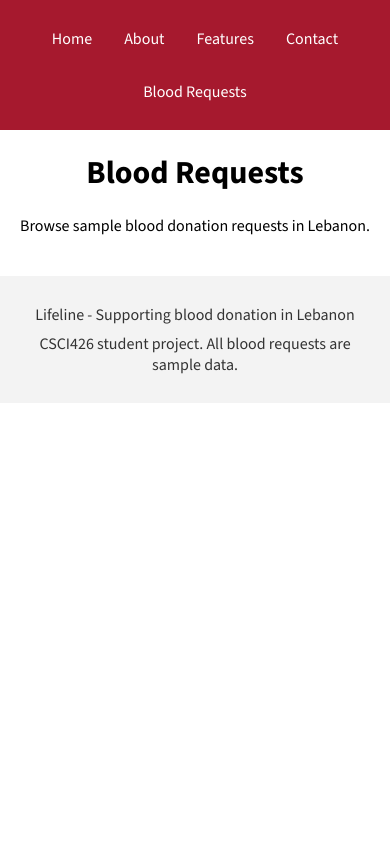
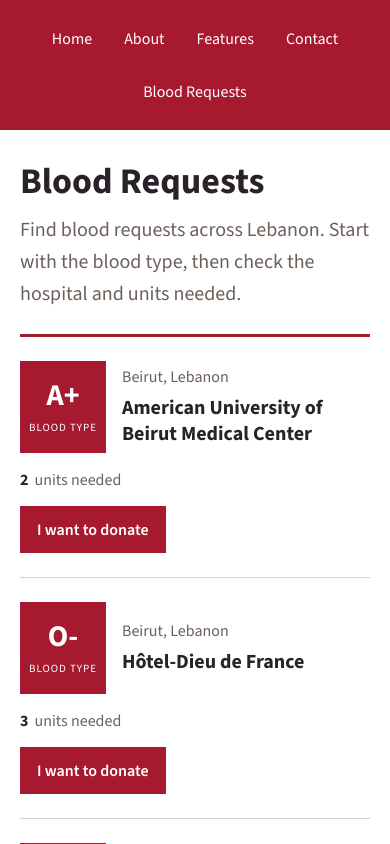
Before and after one commit to HusseinHraibi/LifeLine, a React (Create React App) app: page /requests in a window 390 px wide. Shown: the top 844 px of the page. Built offline with nearby package versions, Linux system fonts and the light colour scheme.

Commit message:
Add blood requests and donation compatibility checker

```diff
--- /dev/null
+++ b/src/components/DonationForm.js
@@ -0,0 +1,50 @@
+import { useState } from 'react';
+import bloodCompatibility from '../data/bloodCompatibility';
+
+function DonationForm({ bloodType }) {
+  const [donorType, setDonorType] = useState('');
+  const [result, setResult] = useState('');
+  const bloodTypes = ['A+', 'A-', 'B+', 'B-', 'AB+', 'AB-', 'O+', 'O-'];
+
+  function handleChange(e) {
+    setDonorType(e.target.value);
+    setResult('');
+  }
+
+  function handleSubmit(e) {
+    e.preventDefault();
+
+    if (donorType === '') {
+      setResult('Please select your blood type.');
+      return;
+    }
+
+    // Look up the request's recipient type, then check the selected donor type.
+    const allowedDonors = bloodCompatibility[bloodType];
+    if (allowedDonors.includes(donorType)) {
+      setResult('Your blood type is potentially compatible for red blood cell donation to this request. Contact the hospital to confirm screening and next steps.');
+    } else {
+      setResult('Your blood type is not listed as compatible for red blood cell donation to this request. You can check another request.');
+    }
+  }
+
+  return (
+    <form className="donation-form" onSubmit={handleSubmit}>
+      <h3>Check your blood type</h3>
+      <label>
+        Your blood type
+        <select value={donorType} onChange={handleChange}>
+          <option value="">Select blood type</option>
+          {bloodTypes.map((type) => (
+            <option key={type} value={type}>{type}</option>
+          ))}
+        </select>
+      </label>
+      <button type="submit">Check compatibility</button>
+      <p role="status">{result}</p>
+      <p className="donation-note">Blood type alone does not determine donation eligibility. Hospital screening and cross-matching are required. This check applies to red blood cells, not plasma or platelets.</p>
+    </form>
+  );
+}
+
+export default DonationForm;
--- a/src/components/Footer.js
+++ b/src/components/Footer.js
@@ -4,7 +4,6 @@ function Footer() {
   return (
     <footer className="footer">
       <p>Lifeline - Supporting blood donation in Lebanon</p>
-      <p>CSCI426 student project. All blood requests are sample data.</p>
     </footer>
   );
 }
--- /dev/null
+++ b/src/components/RequestCard.js
@@ -0,0 +1,34 @@
+import '../styles/RequestCard.css';
+import { useState } from 'react';
+import DonationForm from './DonationForm';
+
+function RequestCard({ bloodType, hospital, area, units }) {
+  const [showForm, setShowForm] = useState(false);
+
+  function toggleForm() {
+    setShowForm(!showForm);
+  }
+
+  return (
+    <article className="request-card">
+      <div className="request-blood-type">
+        <span>{bloodType}</span>
+        <small>BLOOD TYPE</small>
+      </div>
+      <div className="request-details">
+        <p className="request-location">{area}, Lebanon</p>
+        <h2>{hospital}</h2>
+      </div>
+      <p className="request-units">
+        <strong>{units}</strong>
+        <span>{units === 1 ? 'unit needed' : 'units needed'}</span>
+      </p>
+      <button className="donate-button" type="button" onClick={toggleForm} aria-expanded={showForm}>
+        {showForm ? 'Close checker' : 'I want to donate'}
+      </button>
+      {showForm && <DonationForm bloodType={bloodType} />}
+    </article>
+  );
+}
+
+export default RequestCard;
--- /dev/null
+++ b/src/data/bloodCompatibility.js
@@ -0,0 +1,14 @@
+// Recipient type on the left, possible red cell donor types on the right.
+// Source: https://www.hematology.org/Resources/Patients/Blood-Basics/Blood-Banking-and-Donation/Blood-Safety-and-Matching
+const bloodCompatibility = {
+  'A+': ['A+', 'A-', 'O+', 'O-'],
+  'A-': ['A-', 'O-'],
+  'B+': ['B+', 'B-', 'O+', 'O-'],
+  'B-': ['B-', 'O-'],
+  'AB+': ['A+', 'A-', 'B+', 'B-', 'AB+', 'AB-', 'O+', 'O-'],
+  'AB-': ['AB-', 'A-', 'B-', 'O-'],
+  'O+': ['O+', 'O-'],
+  'O-': ['O-']
+};
+
+export default bloodCompatibility;
--- /dev/null
+++ b/src/data/requests.js
@@ -0,0 +1,11 @@
+// Hospital names are real; blood types and quantities are fictional frontend data.
+const requests = [
+  { id: 1, bloodType: 'A+', hospital: 'American University of Beirut Medical Center', area: 'Beirut', units: 2 },
+  { id: 2, bloodType: 'O-', hospital: 'Hôtel-Dieu de France', area: 'Beirut', units: 3 },
+  { id: 3, bloodType: 'B+', hospital: 'Saint George Hospital University Medical Center', area: 'Beirut', units: 1 },
+  { id: 4, bloodType: 'AB+', hospital: 'Hôtel-Dieu de France', area: 'Beirut', units: 2 },
+  { id: 5, bloodType: 'O+', hospital: 'American University of Beirut Medical Center', area: 'Beirut', units: 4 },
+  { id: 6, bloodType: 'A-', hospital: 'Saint George Hospital University Medical Center', area: 'Beirut', units: 2 }
+];
+
+export default requests;
--- a/src/pages/About.js
+++ b/src/pages/About.js
@@ -2,7 +2,7 @@ function About() {
     return (
       <main>
         <h1>About Lifeline</h1>
-        <p>Lifeline is a student project supporting blood donation in Lebanon.</p>
+        <p>Lifeline brings blood requests together to support communities across Lebanon.</p>
       </main>
     );
   }
--- a/src/pages/Features.js
+++ b/src/pages/Features.js
@@ -2,7 +2,7 @@ function Features() {
     return (
       <main>
         <h1>Our Features</h1>
-        <p>Browse blood requests and add a sample request.</p>
+        <p>Browse blood requests and add a request.</p>
       </main>
     );
   }
--- a/src/pages/Home.js
+++ b/src/pages/Home.js
@@ -16,7 +16,6 @@ function Home() {
           <Link className="home-primary-link" to="/requests">View Blood Requests</Link>
           <Link className="home-secondary-link" to="/about">About Lifeline</Link>
         </div>
-        <p className="home-demo-note">Student demonstration: all requests are sample data.</p>
       </section>
 
       <section className="home-how" aria-labelledby="how-heading">
@@ -26,7 +25,7 @@ function Home() {
           <article className="home-step">
             <span className="home-step-number">01</span>
             <h3>Browse requests</h3>
-            <p>Explore sample blood requests and see the blood type and location for each one.</p>
+            <p>Explore blood requests and see the blood type and location for each one.</p>
           </article>
           <article className="home-step">
             <span className="home-step-number">02</span>
@@ -35,8 +34,8 @@ function Home() {
           </article>
           <article className="home-step">
             <span className="home-step-number">03</span>
-            <h3>Add a sample request</h3>
-            <p>Try the request form and add an example to the list during your visit.</p>
+            <h3>Add a request</h3>
+            <p>Use the request form to add a blood request to the list during your visit.</p>
           </article>
         </div>
       </section>
--- a/src/pages/Requests.js
+++ b/src/pages/Requests.js
@@ -1,10 +1,27 @@
+import RequestCard from '../components/RequestCard';
+import requests from '../data/requests';
+import '../styles/Requests.css';
+
 function Requests() {
-    return (
-      <main>
+  return (
+    <main className="requests-page">
+      <header className="requests-heading">
         <h1>Blood Requests</h1>
-        <p>Browse sample blood donation requests in Lebanon.</p>
-      </main>
-    );
-  }
+        <p>Find blood requests across Lebanon. Start with the blood type, then check the hospital and units needed.</p>
+      </header>
+      <div className="requests-list">
+        {requests.map((request) => (
+          <RequestCard
+            key={request.id}
+            bloodType={request.bloodType}
+            hospital={request.hospital}
+            area={request.area}
+            units={request.units}
+          />
+        ))}
+      </div>
+    </main>
+  );
+}
 
-  export default Requests;
+export default Requests;
--- a/src/styles/Home.css
+++ b/src/styles/Home.css
@@ -73,12 +73,6 @@
   outline-offset: 4px;
 }
 
-.home-demo-note {
-  margin-top: 24px;
-  font-size: 14px;
-  color: #65585e;
-}
-
 .home-how {
   max-width: 1080px;
   margin: 0 auto;
--- /dev/null
+++ b/src/styles/RequestCard.css
@@ -0,0 +1,160 @@
+.request-card {
+  display: flex;
+  flex-wrap: wrap;
+  align-items: center;
+  gap: 28px;
+  padding: 24px 0;
+  border-bottom: 1px solid #d9d2cb;
+}
+
+.request-blood-type {
+  flex-shrink: 0;
+  width: 100px;
+  padding: 18px 8px;
+  background-color: #a6192e;
+  color: white;
+  text-align: center;
+}
+
+.request-blood-type span {
+  display: block;
+  font-size: 38px;
+  font-weight: 700;
+  line-height: 1.1;
+}
+
+.request-blood-type small {
+  display: block;
+  margin-top: 8px;
+  font-size: 11px;
+  letter-spacing: 1px;
+}
+
+.request-details {
+  flex: 1;
+  min-width: 0;
+}
+
+.request-card h2 {
+  margin: 8px 0 0;
+  font-size: 23px;
+  line-height: 1.3;
+}
+
+.request-location {
+  margin: 0;
+  color: #6c605a;
+  font-size: 16px;
+}
+
+.request-units {
+  flex-shrink: 0;
+  margin: 0;
+  padding-left: 28px;
+  border-left: 1px solid #d9d2cb;
+  text-align: center;
+}
+
+.request-units strong {
+  display: block;
+  font-size: 32px;
+  line-height: 1.2;
+}
+
+.request-units span {
+  display: block;
+  font-size: 15px;
+  color: #6c605a;
+}
+
+.donate-button,
+.donation-form button {
+  padding: 12px 16px;
+  border: 1px solid #a6192e;
+  background-color: #a6192e;
+  color: white;
+  font: inherit;
+  font-weight: 600;
+  cursor: pointer;
+}
+
+.donate-button:hover,
+.donation-form button:hover {
+  background-color: #781224;
+}
+
+.donation-form {
+  box-sizing: border-box;
+  width: 100%;
+  padding: 24px;
+  background-color: #faf5ef;
+}
+
+.donation-form h3 {
+  margin: 0 0 16px;
+}
+
+.donation-form label {
+  display: block;
+  font-weight: 600;
+}
+
+.donation-form select {
+  display: block;
+  box-sizing: border-box;
+  width: 100%;
+  max-width: 320px;
+  margin: 8px 0 16px;
+  padding: 12px;
+  border: 1px solid #6c605a;
+  background-color: white;
+  font: inherit;
+}
+
+.donation-form p {
+  line-height: 1.6;
+}
+
+.donation-note {
+  color: #6c605a;
+  font-size: 14px;
+}
+
+.request-card button:focus-visible,
+.donation-form select:focus-visible {
+  outline: 3px solid #292329;
+  outline-offset: 3px;
+}
+
+@media (max-width: 600px) {
+  .request-card {
+    flex-wrap: wrap;
+    gap: 16px;
+  }
+
+  .request-blood-type {
+    width: 70px;
+  }
+
+  .request-blood-type span {
+    font-size: 30px;
+  }
+
+  .request-card h2 {
+    font-size: 20px;
+  }
+
+  .request-units {
+    width: 100%;
+    padding-left: 0;
+    border-left: 0;
+    text-align: left;
+  }
+
+  .request-units strong,
+  .request-units span {
+    display: inline;
+    margin-right: 6px;
+    font-size: 16px;
+  }
+}
--- /dev/null
+++ b/src/styles/Requests.css
@@ -0,0 +1,36 @@
+.requests-page {
+  max-width: 980px;
+  margin: 0 auto;
+  padding: 56px 24px;
+  color: #292329;
+  text-align: left;
+}
+
+.requests-heading {
+  padding-bottom: 24px;
+  border-bottom: 3px solid #a6192e;
+}
+
+.requests-heading h1 {
+  margin: 0 0 12px;
+  font-size: 48px;
+  line-height: 1.1;
+}
+
+.requests-heading p {
+  max-width: 560px;
+  margin: 0;
+  color: #6c605a;
+  font-size: 20px;
+  line-height: 1.6;
+}
+
+@media (max-width: 600px) {
+  .requests-page {
+    padding: 32px 20px;
+  }
+
+  .requests-heading h1 {
+    font-size: 36px;
+  }
+}
```
Also changed, not shown: 1 other file (tests, documents, lock files or other folders).
